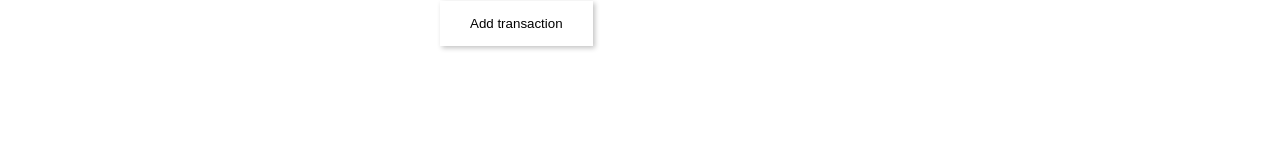
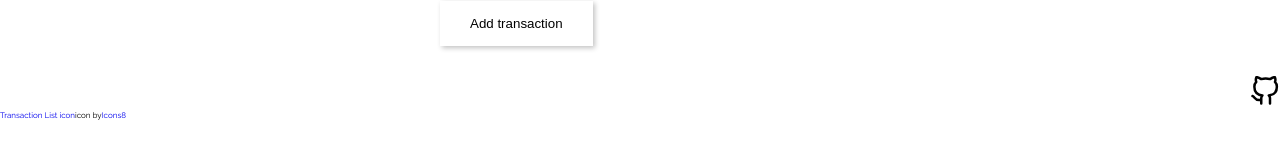
Before and after one commit to 7-baig/Bootcamp-Project-7A, a React (Create React App) app: page / in a window 1280 px wide. Shown: the part 582-740 px from the top of the page. Built offline with nearby package versions, Linux system fonts and the light colour scheme.

Commit message:
added icon and updated styles

```diff
--- a/public/index.html
+++ b/public/index.html
@@ -1,22 +1,24 @@
 <!DOCTYPE html>
 <html lang="en">
+
 <head>
   <meta charset="utf-8" />
-    <link rel="icon" href="%PUBLIC_URL%/favicon.ico" />
+  <!-- <link rel="icon" href="%PUBLIC_URL%/favicon.ico" /> -->
   <meta name="viewport" content="width=device-width, initial-scale=1" />
   <meta name="theme-color" content="#000000" />
-    <meta
-      name="description"
-      content="Web site created using create-react-app"
-    />
-    <link rel="apple-touch-icon" href="%PUBLIC_URL%/logo192.png" />
-    <link rel="manifest" href="%PUBLIC_URL%/manifest.json" />
+  <meta name="description" content="Web site created using create-react-app" />
+  <!-- <link rel="apple-touch-icon" href="%PUBLIC_URL%/logo192.png" /> -->
+  <!-- <link rel="manifest" href="%PUBLIC_URL%/manifest.json" /> -->
+  <!-- add icon link -->
+  <link rel="icon" href="./logo1.png" type="image/x-icon">
   <script src="https://kit.fontawesome.com/44207887b0.js" crossorigin="anonymous"></script>
   <link href="https://fonts.googleapis.com/css2?family=Raleway&display=swap" rel="stylesheet">
   <title>Expense Tracker PWA</title>
 </head>
+
 <body>
   <noscript>You need to enable JavaScript to run this app.</noscript>
   <div id="root"></div>
 </body>
+
 </html>
--- a/src/App.module.css
+++ b/src/App.module.css
@@ -4,3 +4,12 @@
     align-items: center;
     justify-content: center;
 }
+.credit {
+    bottom: 5px;
+    left: 5px;
+    font-size: 8px;
+    align-self: flex-start;
+}
+.credit a {
+    text-decoration: none;
+}
--- a/src/App.tsx
+++ b/src/App.tsx
@@ -4,6 +4,7 @@ import StoreProvider from './context/Context'
 import { Header } from './components/Header/Header';
 import { History } from './components/History/History';
 import { AddTransaction } from './components/AddTransaction/AddTransaction';
+import { Footer } from './components/Footer/Footer';
 
 const App: React.FC = () => {
 
@@ -13,6 +14,16 @@ const App: React.FC = () => {
         <Header />
         <History />
         <AddTransaction />
+        <Footer />
+        <p className={styles.credit}>
+          <a target="_blank" href="https://icons8.com/icons/set/transaction-list--v7">
+            Transaction List icon
+          </a>
+          icon by
+          <a target="_blank" href="https://icons8.com">
+            Icons8
+          </a>
+        </p>
       </div>
     </StoreProvider>
   );
--- /dev/null
+++ b/src/components/Footer/Footer.jsx
@@ -0,0 +1,14 @@
+import React from 'react'
+import githubIcon from '../../assets/github.svg'
+import styles from './Footer.module.css'
+
+export const Footer = () => {
+
+    return (
+        <div className={styles.container}>
+            <a href="https://github.com/7-baig/Bootcamp-Project-7A">
+                <img src={githubIcon} alt="github-icon" />
+            </a>
+        </div>
+    )
+}
--- /dev/null
+++ b/src/components/Footer/Footer.module.css
@@ -0,0 +1,14 @@
+.container {
+    align-self: flex-end;
+    display: flex;
+    justify-content: center;
+    align-items: center;
+}
+.container img {
+    width: 30px;
+}
+@media screen and (max-width: 480px) {
+ .container img {
+    width: 20px;
+}
+}
```
Also changed, not shown: src/assets/github.svg (added). Lines whose indentation alone changed are shown as unchanged.
